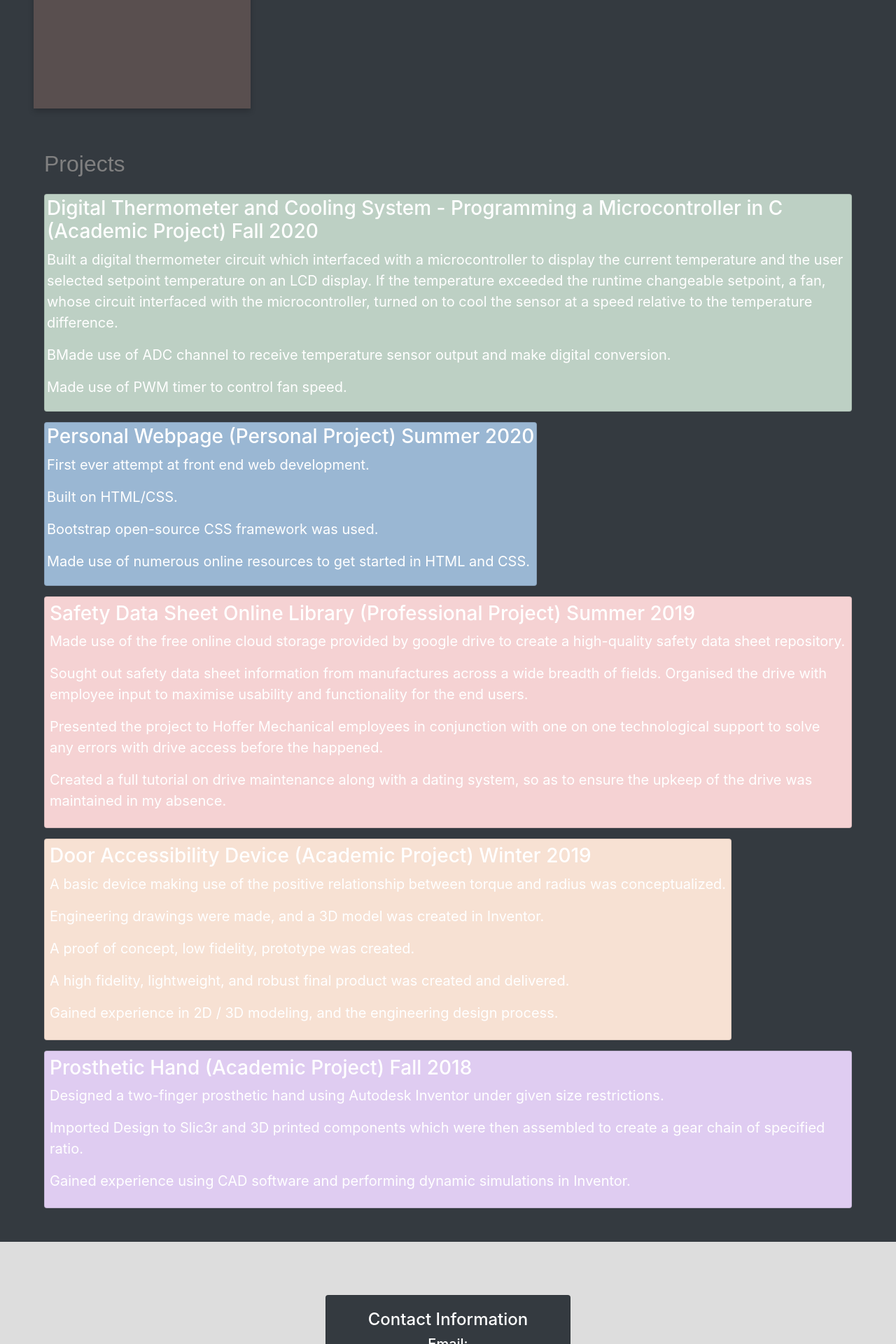
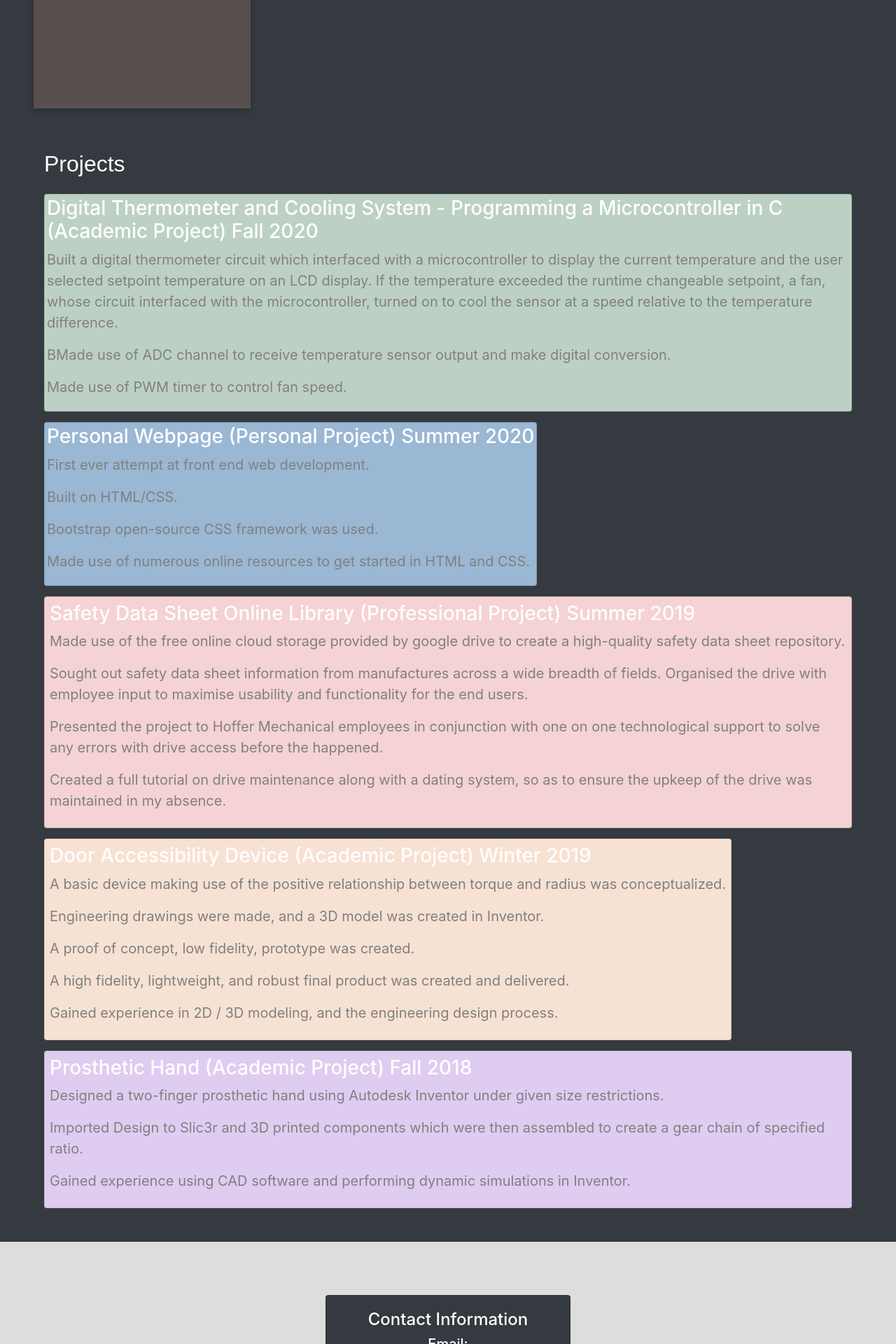
Before and after one commit to MannyLemos/MannyLemos.github.io, a Jekyll site: the page index.html, which Jekyll copies as it is, in a window 1280 px wide. Shown: the part 2268-4188 px from the top of the page at 70% size. Built offline with Jekyll 4.4.1, drawn with Linux system fonts in a browser that asks for light colours; nearby versions of some CDN libraries; a script that is not in the unit is left out.

Commit message:
Update index.html

```diff
--- a/index.html
+++ b/index.html
@@ -315,9 +315,9 @@
                     					</div>
                     					<br></br>
                     					<div align="left" class="container-fluid">
-                    						<h2 style="color:gray;" class="headers" id="projects">Projects</h2>
+                    						<h2 class="headers" id="projects">Projects</h2>
                     						<div class="columns scroll-animations">
-                    							<div class="row">
+                    							<div style="color:gray;" class="row">
 										<div style="padding-top:15px"  class="col-md-auto">
                             								<div style="background-color: #bdd0c4" class="card">
 												<div style="padding: 3px">
```
